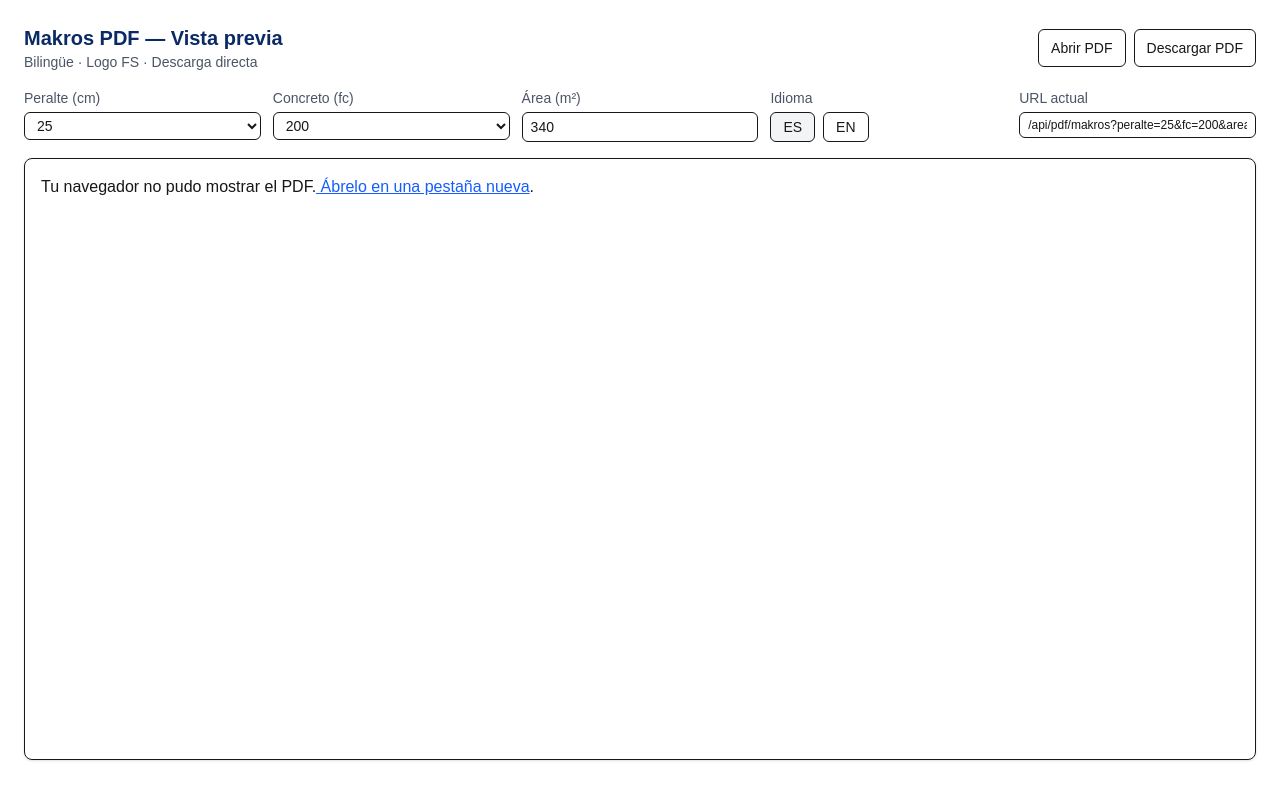
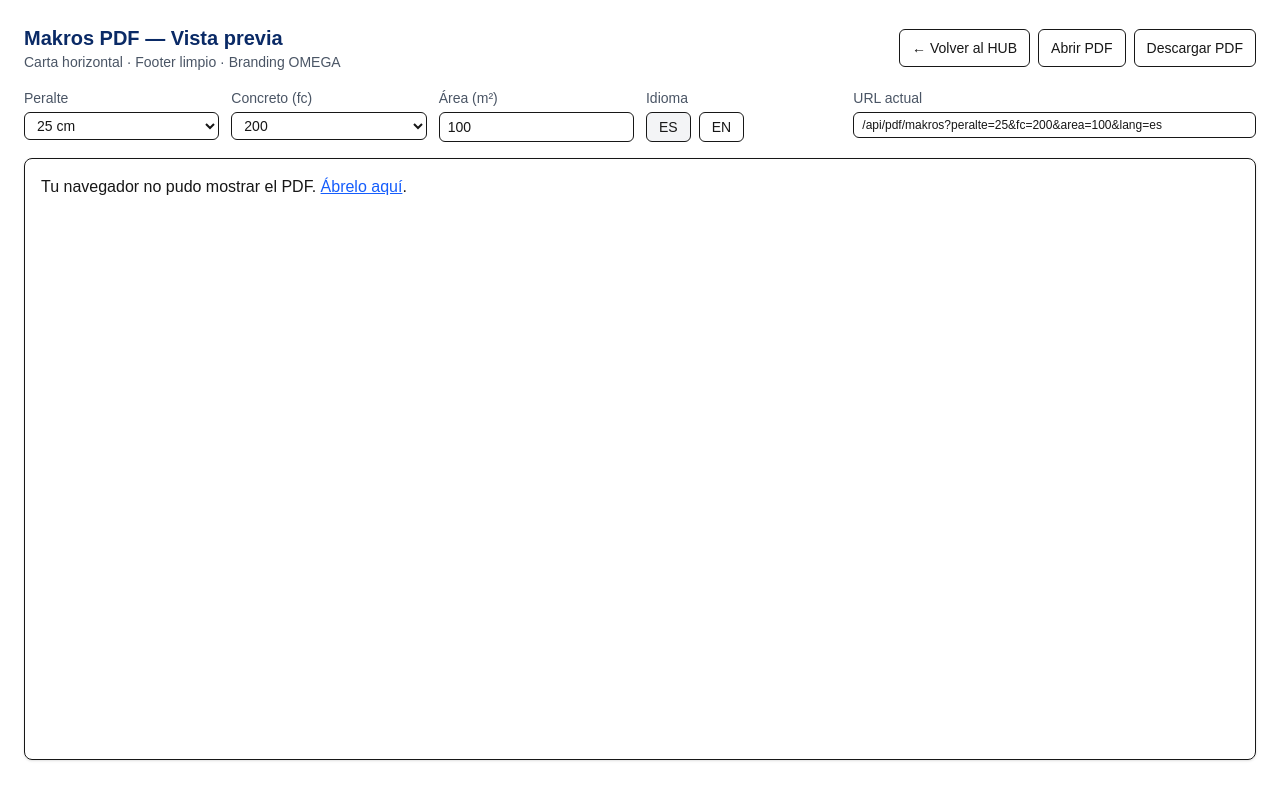
Before and after one commit to icfmexico/rayos-centellas, a Next.js app: page /en/makros-pdf/preview in a window 1280 px wide. Built offline with nearby package versions, Linux system fonts and the light colour scheme.

Commit message:
chore(pdf-previews): botón ← Volver al HUB en Makros/Joist/StrongTop/Muros

```diff
--- a/src/app/[locale]/joist-pdf/preview/page.tsx
+++ b/src/app/[locale]/joist-pdf/preview/page.tsx
@@ -1,20 +1,12 @@
 "use client";
 import React, { useMemo, useState } from "react";
+import Link from "next/link";
 
 export default function JoistPdfPreview() {
   const [fc, setFc] = useState<200 | 250>(200);
-  const [area, setArea] = useState<number>(340);
+  const [area, setArea] = useState<number>(100);
   const [lang, setLang] = useState<"es" | "en">("es");
-
-  const url = useMemo(() => {
-    const q = new URLSearchParams({
-      peralte: "25",
-      fc: String(fc),
-      area: String(area),
-      lang,
-    });
-    return `/api/pdf/joist?${q.toString()}`;
-  }, [fc, area, lang]);
+  const url = useMemo(() => `/api/pdf/joist?peralte=25&fc=${fc}&area=${area}&lang=${lang}`, [fc, area, lang]);
 
   return (
     <div className="min-h-screen bg-white p-6 space-y-4">
@@ -23,51 +15,37 @@ export default function JoistPdfPreview() {
           <h1 className="text-xl font-semibold text-[#0A2A66]">Joist PDF — Vista previa</h1>
           <p className="text-sm text-gray-600">Peralte fijo 25 cm · Descarga directa</p>
         </div>
-        <div className="flex gap-2">
-          <a href={url} target="_blank" rel="noreferrer" className="inline-flex items-center rounded-md border px-3 py-2 text-sm hover:bg-gray-50">
-            Abrir PDF
-          </a>
-          <a href={url + "&dl=1"} className="inline-flex items-center rounded-md border px-3 py-2 text-sm hover:bg-gray-50">
-            Descargar PDF
-          </a>
+        <div className="flex items-center gap-2">
+          <Link href="/es/pdfs" className="inline-flex items-center rounded-md border px-3 py-2 text-sm hover:bg-gray-50">← Volver al HUB</Link>
+          <a href={url} target="_blank" className="inline-flex items-center rounded-md border px-3 py-2 text-sm hover:bg-gray-50">Abrir PDF</a>
+          <a href={url + "&dl=1"} className="inline-flex items-center rounded-md border px-3 py-2 text-sm hover:bg-gray-50">Descargar PDF</a>
         </div>
       </div>
 
-      <div className="grid grid-cols-2 md:grid-cols-4 gap-3">
-        <label className="text-sm">
-          <span className="block text-gray-600 mb-1">Concreto (fc)</span>
-          <select className="w-full border rounded-md px-2 py-1" value={fc} onChange={(e) => setFc(Number(e.target.value) as any)}>
-            <option value={200}>200</option>
-            <option value={250}>250</option>
+      <div className="grid grid-cols-2 md:grid-cols-5 gap-3">
+        <label className="text-sm"><span className="block text-gray-600 mb-1">Concreto (fc)</span>
+          <select className="w-full border rounded-md px-2 py-1" value={fc} onChange={e=>setFc(Number(e.target.value) as any)}>
+            <option value={200}>200</option><option value={250}>250</option>
           </select>
         </label>
-
-        <label className="text-sm">
-          <span className="block text-gray-600 mb-1">Área (m²)</span>
-          <input type="number" min={1} className="w-full border rounded-md px-2 py-1" value={area} onChange={(e) => setArea(Math.max(1, Number(e.target.value) || 0))} />
+        <label className="text-sm"><span className="block text-gray-600 mb-1">Área (m²)</span>
+          <input type="number" min={1} className="w-full border rounded-md px-2 py-1" value={area} onChange={e=>setArea(Math.max(1, Number(e.target.value)||1))}/>
         </label>
-
         <div className="text-sm">
           <span className="block text-gray-600 mb-1">Idioma</span>
           <div className="flex gap-2">
-            <button className={`px-3 py-1 rounded-md border ${lang === "es" ? "bg-gray-100" : "hover:bg-gray-50"}`} onClick={() => setLang("es")}>ES</button>
-            <button className={`px-3 py-1 rounded-md border ${lang === "en" ? "bg-gray-100" : "hover:bg-gray-50"}`} onClick={() => setLang("en")}>EN</button>
+            <button onClick={()=>setLang("es")} className={`border rounded-md px-3 py-1 text-sm ${lang==="es"?"bg-gray-100":""}`}>ES</button>
+            <button onClick={()=>setLang("en")} className={`border rounded-md px-3 py-1 text-sm ${lang==="en"?"bg-gray-100":""}`}>EN</button>
           </div>
         </div>
-
-        <div className="text-sm">
+        <div className="text-sm md:col-span-2">
           <span className="block text-gray-600 mb-1">URL actual</span>
-          <input readOnly className="w-full border rounded-md px-2 py-1 text-xs" value={url} />
+          <input readOnly className="w-full border rounded-md px-2 py-1 text-xs" value={url}/>
         </div>
       </div>
 
       <div className="border rounded-lg overflow-hidden shadow-sm">
-        <object data={url} type="application/pdf" className="w-full" style={{ height: "75vh" }}>
-          <p className="p-4">
-            Tu navegador no pudo mostrar el PDF.
-            <a className="text-blue-600 underline" href={url} target="_blank" rel="noreferrer"> Ábrelo en una pestaña nueva</a>.
-          </p>
-        </object>
+        <object data={url} type="application/pdf" className="w-full" style={{height:"75vh"}} />
       </div>
     </div>
   );
--- a/src/app/[locale]/makros-pdf/preview/page.tsx
+++ b/src/app/[locale]/makros-pdf/preview/page.tsx
@@ -1,11 +1,12 @@
 "use client";
 import React, { useMemo, useState } from "react";
+import Link from "next/link";
 
 export default function MakrosPdfPreview() {
+  const [fc, setFc] = useState<200 | 250>(200);
+  const [area, setArea] = useState<number>(100);
+  const [lang, setLang] = useState<"es" | "en">("es");
   const [peralte, setPeralte] = useState<18 | 20 | 25 | 29 | 32>(25);
-  const [fc, setFc] = useState<200 | 250>(200);
-  const [area, setArea] = useState<number>(340);
-  const [lang, setLang] = useState<"es" | "en">("es");
 
   const url = useMemo(() => {
     const q = new URLSearchParams({
@@ -22,63 +23,44 @@ export default function MakrosPdfPreview() {
       <div className="flex items-center justify-between">
         <div>
           <h1 className="text-xl font-semibold text-[#0A2A66]">Makros PDF — Vista previa</h1>
-          <p className="text-sm text-gray-600">Bilingüe · Logo FS · Descarga directa</p>
+          <p className="text-sm text-gray-600">Carta horizontal · Footer limpio · Branding OMEGA</p>
         </div>
-        <div className="flex gap-2">
-          <a href={url} target="_blank" rel="noreferrer" className="inline-flex items-center rounded-md border px-3 py-2 text-sm hover:bg-gray-50">
-            Abrir PDF
-          </a>
-          <a href={url + "&dl=1"} className="inline-flex items-center rounded-md border px-3 py-2 text-sm hover:bg-gray-50">
-            Descargar PDF
-          </a>
+        <div className="flex items-center gap-2">
+          <Link href="/es/pdfs" className="inline-flex items-center rounded-md border px-3 py-2 text-sm hover:bg-gray-50">← Volver al HUB</Link>
+          <a href={url} target="_blank" className="inline-flex items-center rounded-md border px-3 py-2 text-sm hover:bg-gray-50">Abrir PDF</a>
+          <a href={url + "&dl=1"} className="inline-flex items-center rounded-md border px-3 py-2 text-sm hover:bg-gray-50">Descargar PDF</a>
         </div>
       </div>
 
-      <div className="grid grid-cols-2 md:grid-cols-5 gap-3">
-        <label className="text-sm">
-          <span className="block text-gray-600 mb-1">Peralte (cm)</span>
-          <select className="w-full border rounded-md px-2 py-1" value={peralte} onChange={(e) => setPeralte(Number(e.target.value) as any)}>
-            <option value={18}>18</option>
-            <option value={20}>20</option>
-            <option value={25}>25</option>
-            <option value={29}>29</option>
-            <option value={32}>32</option>
+      <div className="grid grid-cols-2 md:grid-cols-6 gap-3">
+        <label className="text-sm"><span className="block text-gray-600 mb-1">Peralte</span>
+          <select className="w-full border rounded-md px-2 py-1" value={peralte} onChange={e => setPeralte(Number(e.target.value) as any)}>
+            {[18,20,25,29,32].map(p=><option key={p} value={p}>{p} cm</option>)}
           </select>
         </label>
-
-        <label className="text-sm">
-          <span className="block text-gray-600 mb-1">Concreto (fc)</span>
-          <select className="w-full border rounded-md px-2 py-1" value={fc} onChange={(e) => setFc(Number(e.target.value) as any)}>
-            <option value={200}>200</option>
-            <option value={250}>250</option>
+        <label className="text-sm"><span className="block text-gray-600 mb-1">Concreto (fc)</span>
+          <select className="w-full border rounded-md px-2 py-1" value={fc} onChange={e => setFc(Number(e.target.value) as any)}>
+            <option value={200}>200</option><option value={250}>250</option>
           </select>
         </label>
-
-        <label className="text-sm">
-          <span className="block text-gray-600 mb-1">Área (m²)</span>
-          <input type="number" min={1} className="w-full border rounded-md px-2 py-1" value={area} onChange={(e) => setArea(Math.max(1, Number(e.target.value) || 0))} />
+        <label className="text-sm"><span className="block text-gray-600 mb-1">Área (m²)</span>
+          <input type="number" min={1} step={1} className="w-full border rounded-md px-2 py-1" value={area} onChange={e=>setArea(Math.max(1, Number(e.target.value)||1))}/>
         </label>
-
-        <div className="text-sm">
-          <span className="block text-gray-600 mb-1">Idioma</span>
+        <div className="text-sm"><span className="block text-gray-600 mb-1">Idioma</span>
           <div className="flex gap-2">
-            <button className={`px-3 py-1 rounded-md border ${lang === "es" ? "bg-gray-100" : "hover:bg-gray-50"}`} onClick={() => setLang("es")}>ES</button>
-            <button className={`px-3 py-1 rounded-md border ${lang === "en" ? "bg-gray-100" : "hover:bg-gray-50"}`} onClick={() => setLang("en")}>EN</button>
+            <button onClick={()=>setLang("es")} className={`border rounded-md px-3 py-1 text-sm ${lang==="es"?"bg-gray-100":""}`}>ES</button>
+            <button onClick={()=>setLang("en")} className={`border rounded-md px-3 py-1 text-sm ${lang==="en"?"bg-gray-100":""}`}>EN</button>
           </div>
         </div>
-
-        <div className="text-sm">
+        <div className="text-sm md:col-span-2">
           <span className="block text-gray-600 mb-1">URL actual</span>
-          <input readOnly className="w-full border rounded-md px-2 py-1 text-xs" value={url} />
+          <input readOnly className="w-full border rounded-md px-2 py-1 text-xs" value={url}/>
         </div>
       </div>
 
       <div className="border rounded-lg overflow-hidden shadow-sm">
-        <object data={url} type="application/pdf" className="w-full" style={{ height: "75vh" }}>
-          <p className="p-4">
-            Tu navegador no pudo mostrar el PDF.
-            <a className="text-blue-600 underline" href={url} target="_blank" rel="noreferrer"> Ábrelo en una pestaña nueva</a>.
-          </p>
+        <object data={url} type="application/pdf" className="w-full" style={{height:"75vh"}}>
+          <p className="p-4">Tu navegador no pudo mostrar el PDF. <a className="text-blue-600 underline" href={url} target="_blank">Ábrelo aquí</a>.</p>
         </object>
       </div>
     </div>
--- a/src/app/[locale]/strongtop-pdf/preview/page.tsx
+++ b/src/app/[locale]/strongtop-pdf/preview/page.tsx
@@ -1,20 +1,12 @@
 "use client";
 import React, { useMemo, useState } from "react";
+import Link from "next/link";
 
 export default function StrongTopPdfPreview() {
   const [fc, setFc] = useState<200 | 250>(200);
-  const [area, setArea] = useState<number>(120);
+  const [area, setArea] = useState<number>(100);
   const [lang, setLang] = useState<"es" | "en">("es");
-
-  const url = useMemo(() => {
-    const q = new URLSearchParams({
-      peralte: "25",
-      fc: String(fc),
-      area: String(area),
-      lang,
-    });
-    return `/api/pdf/strongtop?${q.toString()}`;
-  }, [fc, area, lang]);
+  const url = useMemo(() => `/api/pdf/strongtop?peralte=25&fc=${fc}&area=${area}&lang=${lang}`, [fc, area, lang]);
 
   return (
     <div className="min-h-screen bg-white p-6 space-y-4">
@@ -23,51 +15,37 @@ export default function StrongTopPdfPreview() {
           <h1 className="text-xl font-semibold text-[#0A2A66]">StrongTop PDF — Vista previa</h1>
           <p className="text-sm text-gray-600">Peralte fijo 25 cm · Descarga directa</p>
         </div>
-        <div className="flex gap-2">
-          <a href={url} target="_blank" rel="noreferrer" className="inline-flex items-center rounded-md border px-3 py-2 text-sm hover:bg-gray-50">
-            Abrir PDF
-          </a>
-          <a href={url + "&dl=1"} className="inline-flex items-center rounded-md border px-3 py-2 text-sm hover:bg-gray-50">
-            Descargar PDF
-          </a>
+        <div className="flex items-center gap-2">
+          <Link href="/es/pdfs" className="inline-flex items-center rounded-md border px-3 py-2 text-sm hover:bg-gray-50">← Volver al HUB</Link>
+          <a href={url} target="_blank" className="inline-flex items-center rounded-md border px-3 py-2 text-sm hover:bg-gray-50">Abrir PDF</a>
+          <a href={url + "&dl=1"} className="inline-flex items-center rounded-md border px-3 py-2 text-sm hover:bg-gray-50">Descargar PDF</a>
         </div>
       </div>
 
-      <div className="grid grid-cols-2 md:grid-cols-4 gap-3">
-        <label className="text-sm">
-          <span className="block text-gray-600 mb-1">Concreto (fc)</span>
-          <select className="w-full border rounded-md px-2 py-1" value={fc} onChange={(e) => setFc(Number(e.target.value) as any)}>
-            <option value={200}>200</option>
-            <option value={250}>250</option>
+      <div className="grid grid-cols-2 md:grid-cols-5 gap-3">
+        <label className="text-sm"><span className="block text-gray-600 mb-1">Concreto (fc)</span>
+          <select className="w-full border rounded-md px-2 py-1" value={fc} onChange={e=>setFc(Number(e.target.value) as any)}>
+            <option value={200}>200</option><option value={250}>250</option>
           </select>
         </label>
-
-        <label className="text-sm">
-          <span className="block text-gray-600 mb-1">Área (m²)</span>
-          <input type="number" min={1} className="w-full border rounded-md px-2 py-1" value={area} onChange={(e) => setArea(Math.max(1, Number(e.target.value) || 0))} />
+        <label className="text-sm"><span className="block text-gray-600 mb-1">Área (m²)</span>
+          <input type="number" min={1} className="w-full border rounded-md px-2 py-1" value={area} onChange={e=>setArea(Math.max(1, Number(e.target.value)||1))}/>
         </label>
-
         <div className="text-sm">
           <span className="block text-gray-600 mb-1">Idioma</span>
           <div className="flex gap-2">
-            <button className={`px-3 py-1 rounded-md border ${lang === "es" ? "bg-gray-100" : "hover:bg-gray-50"}`} onClick={() => setLang("es")}>ES</button>
-            <button className={`px-3 py-1 rounded-md border ${lang === "en" ? "bg-gray-100" : "hover:bg-gray-50"}`} onClick={() => setLang("en")}>EN</button>
+            <button onClick={()=>setLang("es")} className={`border rounded-md px-3 py-1 text-sm ${lang==="es"?"bg-gray-100":""}`}>ES</button>
+            <button onClick={()=>setLang("en")} className={`border rounded-md px-3 py-1 text-sm ${lang==="en"?"bg-gray-100":""}`}>EN</button>
           </div>
         </div>
-
-        <div className="text-sm">
+        <div className="text-sm md:col-span-2">
           <span className="block text-gray-600 mb-1">URL actual</span>
-          <input readOnly className="w-full border rounded-md px-2 py-1 text-xs" value={url} />
+          <input readOnly className="w-full border rounded-md px-2 py-1 text-xs" value={url}/>
         </div>
       </div>
 
       <div className="border rounded-lg overflow-hidden shadow-sm">
-        <object data={url} type="application/pdf" className="w-full" style={{ height: "75vh" }}>
-          <p className="p-4">
-            Tu navegador no pudo mostrar el PDF.
-            <a className="text-blue-600 underline" href={url} target="_blank" rel="noreferrer"> Ábrelo en una pestaña nueva</a>.
-          </p>
-        </object>
+        <object data={url} type="application/pdf" className="w-full" style={{height:"75vh"}} />
       </div>
     </div>
   );
--- a/src/app/[locale]/walls-pdf/preview/page.tsx
+++ b/src/app/[locale]/walls-pdf/preview/page.tsx
@@ -1,5 +1,6 @@
 "use client";
 import React, { useMemo, useState } from "react";
+import Link from "next/link";
 
 export default function WallsPdfPreview() {
   const [system, setSystem] = useState<"ICF-15" | "ICF-20" | "SOLID">("ICF-20");
@@ -24,50 +25,38 @@ export default function WallsPdfPreview() {
           <h1 className="text-xl font-semibold text-[#0A2A66]">Muros PDF — Vista previa</h1>
           <p className="text-sm text-gray-600">Branding OMEGA · Descarga directa</p>
         </div>
-        <div className="flex gap-2">
-          <a href={url} target="_blank" rel="noreferrer" className="inline-flex items-center rounded-md border px-3 py-2 text-sm hover:bg-gray-50">Abrir PDF</a>
+        <div className="flex items-center gap-2">
+          <Link href="/es/pdfs" className="inline-flex items-center rounded-md border px-3 py-2 text-sm hover:bg-gray-50">← Volver al HUB</Link>
+          <a href={url} target="_blank" className="inline-flex items-center rounded-md border px-3 py-2 text-sm hover:bg-gray-50">Abrir PDF</a>
           <a href={url + "&dl=1"} className="inline-flex items-center rounded-md border px-3 py-2 text-sm hover:bg-gray-50">Descargar PDF</a>
         </div>
       </div>
 
       <div className="grid grid-cols-2 md:grid-cols-5 gap-3">
-        <label className="text-sm">
-          <span className="block text-gray-600 mb-1">Sistema</span>
-          <select className="w-full border rounded-md px-2 py-1" value={system} onChange={(e) => setSystem(e.target.value as any)}>
+        <label className="text-sm"><span className="block text-gray-600 mb-1">Sistema</span>
+          <select className="w-full border rounded-md px-2 py-1" value={system} onChange={e=>setSystem(e.target.value as any)}>
             <option value="ICF-15">ICF-15</option>
             <option value="ICF-20">ICF-20</option>
             <option value="SOLID">Pared Sólida</option>
           </select>
         </label>
-
-        <label className="text-sm">
-          <span className="block text-gray-600 mb-1">Largo (m)</span>
-          <input type="number" min={0.1} step="0.1" className="w-full border rounded-md px-2 py-1" value={length} onChange={(e) => setLength(Math.max(0.1, Number(e.target.value) || 0.1))} />
+        <label className="text-sm"><span className="block text-gray-600 mb-1">Largo (m)</span>
+          <input type="number" min={0.1} step={0.1} className="w-full border rounded-md px-2 py-1" value={length} onChange={e=>setLength(Math.max(0.1, Number(e.target.value)||0.1))}/>
         </label>
-
-        <label className="text-sm">
-          <span className="block text-gray-600 mb-1">Alto (m)</span>
-          <input type="number" min={0.1} step="0.1" className="w-full border rounded-md px-2 py-1" value={height} onChange={(e) => setHeight(Math.max(0.1, Number(e.target.value) || 0.1))} />
+        <label className="text-sm"><span className="block text-gray-600 mb-1">Alto (m)</span>
+          <input type="number" min={0.1} step={0.1} className="w-full border rounded-md px-2 py-1" value={height} onChange={e=>setHeight(Math.max(0.1, Number(e.target.value)||0.1))}/>
         </label>
-
-        <label className="text-sm">
-          <span className="block text-gray-600 mb-1">Merma (%)</span>
-          <input type="number" min={0} step="0.5" className="w-full border rounded-md px-2 py-1" value={waste} onChange={(e) => setWaste(Math.max(0, Number(e.target.value) || 0))} />
+        <label className="text-sm"><span className="block text-gray-600 mb-1">Merma (%)</span>
+          <input type="number" min={0} step={0.5} className="w-full border rounded-md px-2 py-1" value={waste} onChange={e=>setWaste(Math.max(0, Number(e.target.value)||0))}/>
         </label>
-
         <div className="text-sm">
           <span className="block text-gray-600 mb-1">URL actual</span>
-          <input readOnly className="w-full border rounded-md px-2 py-1 text-xs" value={url} />
+          <input readOnly className="w-full border rounded-md px-2 py-1 text-xs" value={url}/>
         </div>
       </div>
 
       <div className="border rounded-lg overflow-hidden shadow-sm">
-        <object data={url} type="application/pdf" className="w-full" style={{ height: "75vh" }}>
-          <p className="p-4">
-            Tu navegador no pudo mostrar el PDF.
-            <a className="text-blue-600 underline" href={url} target="_blank" rel="noreferrer"> Ábrelo en una pestaña nueva</a>.
-          </p>
-        </object>
+        <object data={url} type="application/pdf" className="w-full" style={{height:"75vh"}} />
       </div>
     </div>
   );
```
